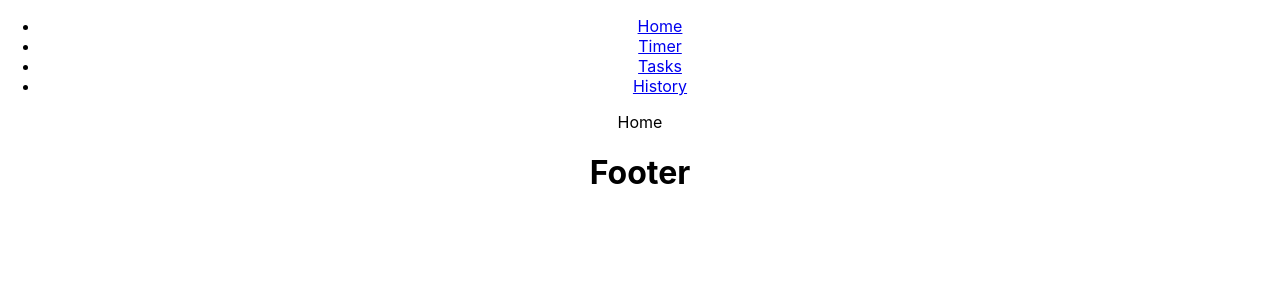
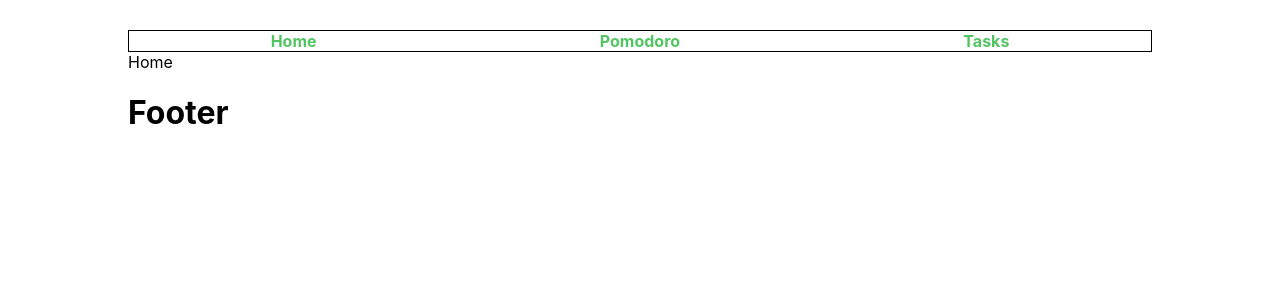
Before and after one commit to derekktor/tracker-react, a React (Create React App) app: page / in a window 1280 px wide. Shown: the top 300 px of the page. Built offline with nearby package versions, Linux system fonts and the light colour scheme.

Commit message:
Route from header links

```diff
--- a/src/App.css
+++ b/src/App.css
@@ -1,38 +1,26 @@
-.App {
-  text-align: center;
+:root {
+  --green: rgba(38, 182, 57, 0.8);
+  --dgreen: rgba(33, 57, 36, 0.8);
 }
 
-.App-logo {
-  height: 40vmin;
-  pointer-events: none;
+a {
+  color: var(--green);
+  text-decoration: none;
+  font-weight: bold;
 }
 
-@media (prefers-reduced-motion: no-preference) {
-  .App-logo {
-    animation: App-logo-spin infinite 20s linear;
-  }
+a:hover {
+  color: var(--dgreen);
 }
 
-.App-header {
-  background-color: #282c34;
-  min-height: 100vh;
-  display: flex;
-  flex-direction: column;
-  align-items: center;
-  justify-content: center;
-  font-size: calc(10px + 2vmin);
-  color: white;
+.app {
+  width: 80vw;
+  margin: 30px auto;
 }
 
-.App-link {
-  color: #61dafb;
+.header {
+  display: flex;
+  flex-direction: row;
+  justify-content: space-around;
+  border: 1px solid black;
 }
-
-@keyframes App-logo-spin {
-  from {
-    transform: rotate(0deg);
-  }
-  to {
-    transform: rotate(360deg);
-  }
-}
--- a/src/App.js
+++ b/src/App.js
@@ -7,18 +7,18 @@ import Pomodoro from "./components/Pomodoro";
 
 function App() {
     return (
-        <div className="App">
-            <Header />
-            <main>
-                <Router>
+        <Router>
+            <div className="app">
+                <Header />
+                <main>
                     <Routes>
-                        <Route path="/" element={<Home/>} />
-                        <Route path="/timer" element={<Pomodoro/>} />
+                        <Route path="/" element={<Home />} />
+                        <Route path="/pomodoro" element={<Pomodoro />} />
                     </Routes>
-                </Router>
-            </main>
-            <Footer />
-        </div>
+                </main>
+                <Footer />
+            </div>
+        </Router>
     );
 }
 
--- a/src/common/Header.js
+++ b/src/common/Header.js
@@ -1,16 +1,14 @@
-import React from 'react'
+import React from "react";
+import { Link } from "react-router-dom";
 
 const Header = () => {
-  return (
-    <div>
-        <ul>
-            <li><a href="#">Home</a></li>
-            <li><a href="#">Timer</a></li>
-            <li><a href="#">Tasks</a></li>
-            <li><a href="#">History</a></li>
-        </ul>
-    </div>
-  )
-}
+    return (
+        <div className="header">
+            <Link to="/">Home</Link>
+            <Link to="/pomodoro">Pomodoro</Link>
+            <Link to="/tasks">Tasks</Link>
+        </div>
+    );
+};
 
-export default Header
+export default Header;
```
